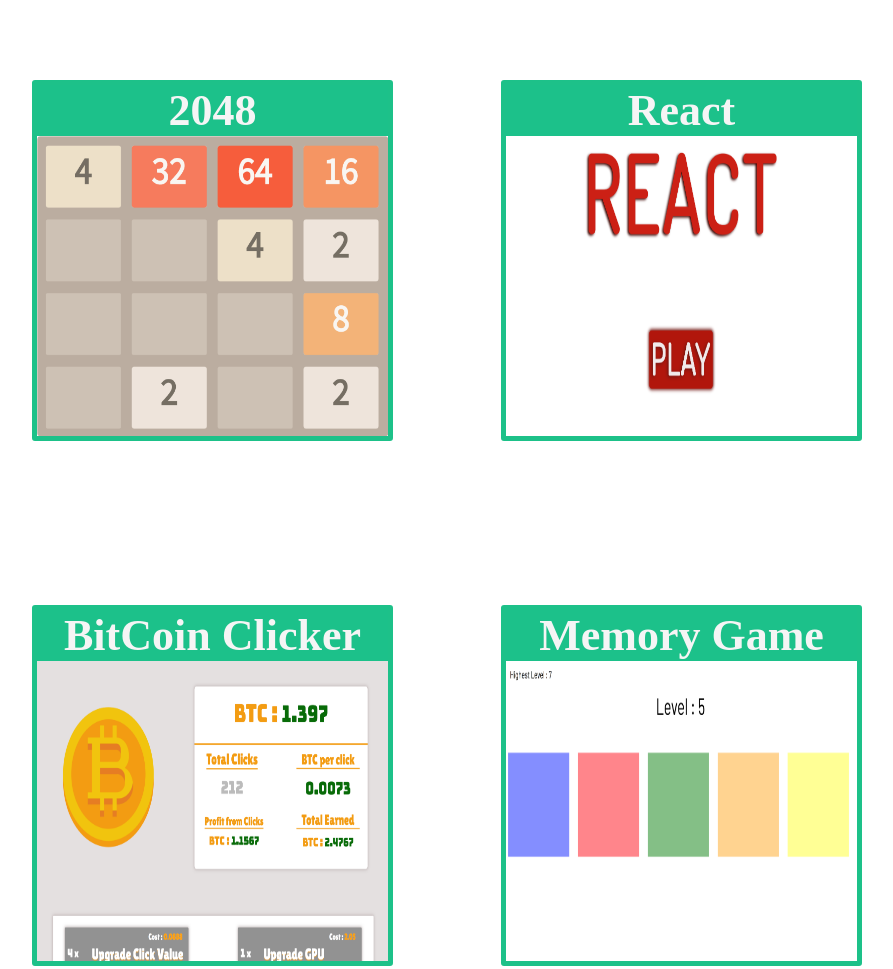
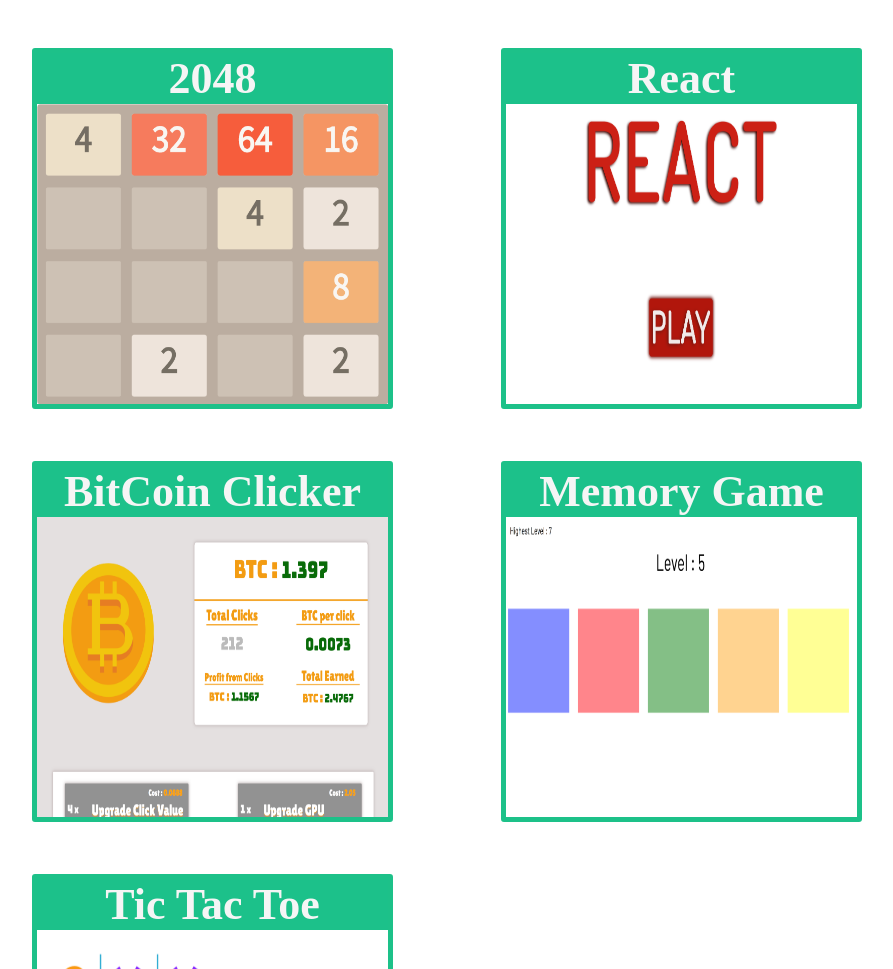
Before and after one commit to taibayard/game-project-host, a plain HTML site: page index.html in a window 1280 px wide. Shown: the top 969 px of the page, without its empty margins (40-933 px from the left). Drawn offline with Linux system fonts and the light colour scheme.

Commit message:
adjusted homescreen view

```diff
--- a/css/main.css
+++ b/css/main.css
@@ -8,7 +8,7 @@ html,body,main{
 	height: 351px;
 	background-color:grey;
 	display:inline-block;
-	margin: 5em 2em 5em 4.5em;
+	margin: 3em 2em 0em 4.5em;
 	border-radius: 3px;
 	overflow: hidden;
 	cursor: pointer;
```
